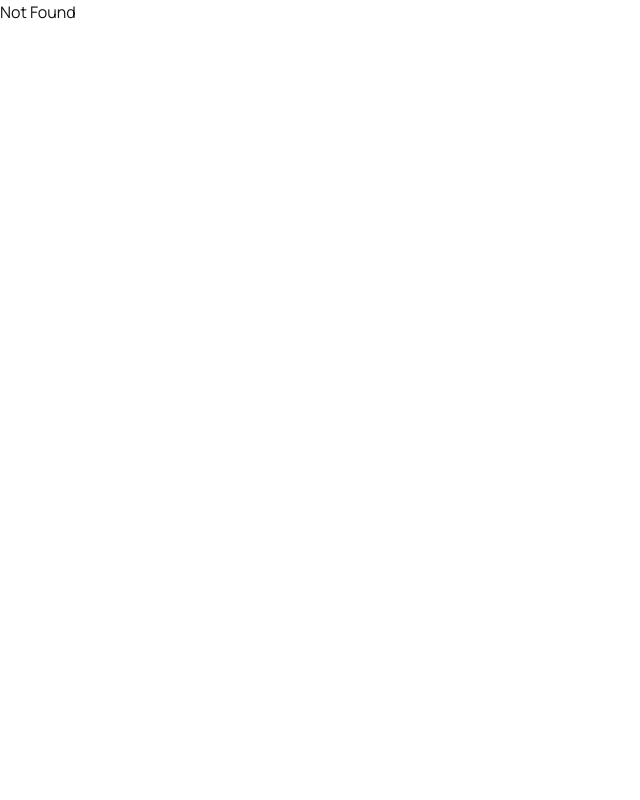
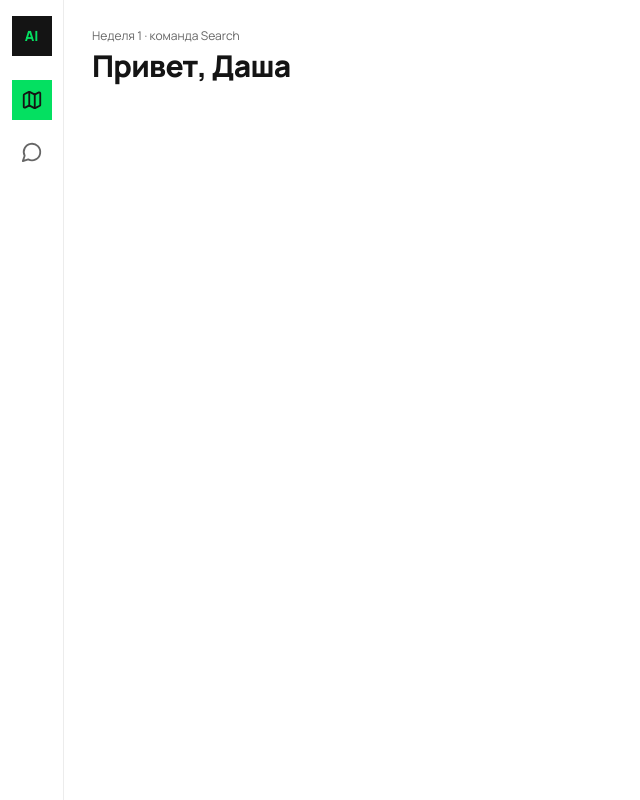
Before and after one commit to Roman4k-gg/hack, a React (Vite) app in the folder web/: page /map in a window 1280 px wide. Shown: the whole page, without its empty margins (0-640 px from the left). Built offline with nearby package versions, Linux system fonts and the light colour scheme.

Commit message:
feat(web): app shell with sidebar and map page stub (M-02)

```diff
--- /dev/null
+++ b/web/src/app/AppShell.tsx
@@ -0,0 +1,40 @@
+import { Link, Outlet } from '@tanstack/react-router';
+import { MapIcon, MessageCircle } from 'lucide-react';
+
+const navItems = [
+  { to: '/map', label: 'Карта', icon: MapIcon },
+  { to: '/', label: 'Чат', icon: MessageCircle },
+] as const;
+
+export function AppShell() {
+  return (
+    <div className="flex min-h-screen bg-paper">
+      <aside className="flex w-16 flex-col items-center gap-3 border-r border-line py-4">
+        <div className="flex h-10 w-10 items-center justify-center bg-ink text-sm font-extrabold text-brand">
+          AI
+        </div>
+
+        <nav className="mt-3 flex flex-col gap-3">
+          {navItems.map(({ to, label, icon: Icon }) => (
+            <Link
+              key={to}
+              to={to}
+              title={label}
+              aria-label={label}
+              activeOptions={{ exact: true }}
+              className="flex h-10 w-10 items-center justify-center"
+              activeProps={{ className: 'bg-brand text-ink' }}
+              inactiveProps={{ className: 'text-muted hover:bg-mist' }}
+            >
+              <Icon size={22} aria-hidden="true" />
+            </Link>
+          ))}
+        </nav>
+      </aside>
+
+      <main className="min-w-0 flex-1 px-7 py-7">
+        <Outlet />
+      </main>
+    </div>
+  );
+}
--- a/web/src/routeTree.gen.ts
+++ b/web/src/routeTree.gen.ts
@@ -10,33 +10,49 @@
 
 import { Route as rootRouteImport } from './routes/__root'
 import { Route as IndexRouteImport } from './routes/index'
+import { Route as AppRouteImport } from './routes/_app'
+import { Route as AppMapRouteImport } from './routes/_app/map'
 
 const IndexRoute = IndexRouteImport.update({
   id: '/',
   path: '/',
   getParentRoute: () => rootRouteImport,
 } as any)
+const AppRoute = AppRouteImport.update({
+  id: '/_app',
+  getParentRoute: () => rootRouteImport,
+} as any)
+const AppMapRoute = AppMapRouteImport.update({
+  id: '/map',
+  path: '/map',
+  getParentRoute: () => AppRoute,
+} as any)
 
 export interface FileRoutesByFullPath {
   '/': typeof IndexRoute
+  '/map': typeof AppMapRoute
 }
 export interface FileRoutesByTo {
   '/': typeof IndexRoute
+  '/map': typeof AppMapRoute
 }
 export interface FileRoutesById {
   __root__: typeof rootRouteImport
   '/': typeof IndexRoute
+  '/_app': typeof AppRouteWithChildren
+  '/_app/map': typeof AppMapRoute
 }
 export interface FileRouteTypes {
   fileRoutesByFullPath: FileRoutesByFullPath
-  fullPaths: '/'
+  fullPaths: '/' | '/map'
   fileRoutesByTo: FileRoutesByTo
-  to: '/'
-  id: '__root__' | '/'
+  to: '/' | '/map'
+  id: '__root__' | '/' | '/_app' | '/_app/map'
   fileRoutesById: FileRoutesById
 }
 export interface RootRouteChildren {
   IndexRoute: typeof IndexRoute
+  AppRoute: typeof AppRouteWithChildren
 }
 
 declare module '@tanstack/react-router' {
@@ -48,11 +64,36 @@ declare module '@tanstack/react-router' {
       preLoaderRoute: typeof IndexRouteImport
       parentRoute: typeof rootRouteImport
     }
+    '/_app': {
+      id: '/_app'
+      path: ''
+      fullPath: '/'
+      preLoaderRoute: typeof AppRouteImport
+      parentRoute: typeof rootRouteImport
+    }
+    '/_app/map': {
+      id: '/_app/map'
+      path: '/map'
+      fullPath: '/map'
+      preLoaderRoute: typeof AppMapRouteImport
+      parentRoute: typeof AppRoute
+    }
   }
 }
 
+interface AppRouteChildren {
+  AppMapRoute: typeof AppMapRoute
+}
+
+const AppRouteChildren: AppRouteChildren = {
+  AppMapRoute: AppMapRoute,
+}
+
+const AppRouteWithChildren = AppRoute._addFileChildren(AppRouteChildren)
+
 const rootRouteChildren: RootRouteChildren = {
   IndexRoute: IndexRoute,
+  AppRoute: AppRouteWithChildren,
 }
 export const routeTree = rootRouteImport
   ._addFileChildren(rootRouteChildren)
--- /dev/null
+++ b/web/src/routes/_app.tsx
@@ -0,0 +1,6 @@
+import { createFileRoute } from '@tanstack/react-router';
+import { AppShell } from '@/app/AppShell';
+
+export const Route = createFileRoute('/_app')({
+  component: AppShell,
+});
--- /dev/null
+++ b/web/src/routes/_app/map.tsx
@@ -0,0 +1,14 @@
+import { createFileRoute } from '@tanstack/react-router';
+
+export const Route = createFileRoute('/_app/map')({
+  component: MapPage,
+});
+
+function MapPage() {
+  return (
+    <section>
+      <p className="text-xs text-muted">Неделя 1 · команда Search</p>
+      <h1 className="mt-1 text-3xl font-extrabold tracking-tight">Привет, Даша</h1>
+    </section>
+  );
+}
```
